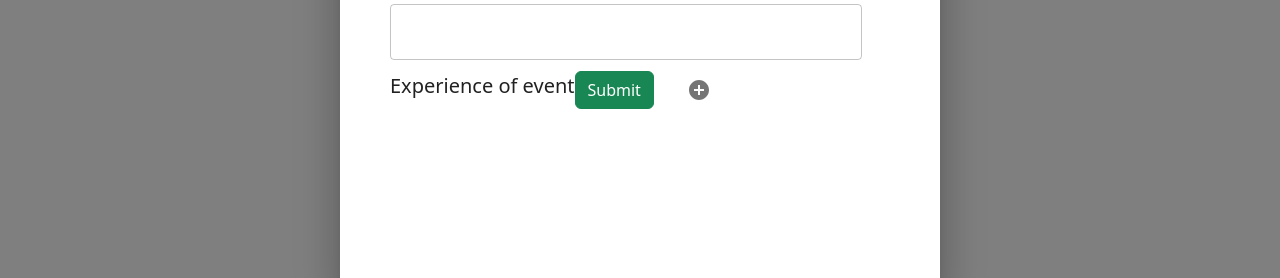
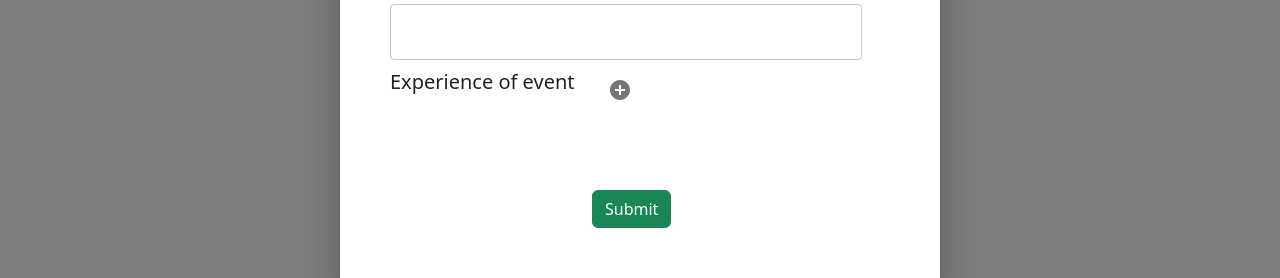
Before and after one commit to Nommyz/SE_Project, a React (Vite) app in the folder Front-end/: page /teacherboard in a window 1280 px wide. Both pictures are taken after a click on the button "ADD EVENT". Shown: the part 362-640 px from the top of the page. Built offline with nearby package versions, Linux system fonts and the light colour scheme; no server answers.

Commit message:
update teacherboard

```diff
--- a/Front-end/src/components/page/teacherboard.jsx
+++ b/Front-end/src/components/page/teacherboard.jsx
@@ -427,7 +427,7 @@ export default function Teacherboard(props) {
                 <LocalizationProvider dateAdapter={AdapterDayjs}>
                   <DemoContainer
                     components={["DatePicker", "DatePicker"]}
-                    sx={{ marginRight: "10px", marginLeft: "20px" }}
+                    sx={{ marginRight: "10px", marginLeft: "35px" }}
                   >
                     <DatePicker
                       value={preval ? dayjs(prevdate) : date}
@@ -460,14 +460,12 @@ export default function Teacherboard(props) {
               <div
                 style={{
                   display: "flex",
-                  alignItems: "center",
+                  alignItems: "flex-start",
                   marginTop: "10px",
+                  height:"120px"
                 }}
               >
                 <h5 style={{ marginLeft: "50px" }}>Experience of event</h5>
-                <button className="btn btn-success" onClick={saveData}>
-                  Submit
-                </button>
                 <IconButton
                   aria-lable="add skill"
                   onClick={toggleOpenskill}
@@ -538,6 +536,11 @@ export default function Teacherboard(props) {
                   </div>
                 </Dialog>
               </div>
+              <div>
+              <button style={{marginLeft:"42%"}} className="btn btn-success" onClick={saveData}>
+                  Submit
+                </button>
+              </div>
             </div>
           </Dialog>
         </div>
```
